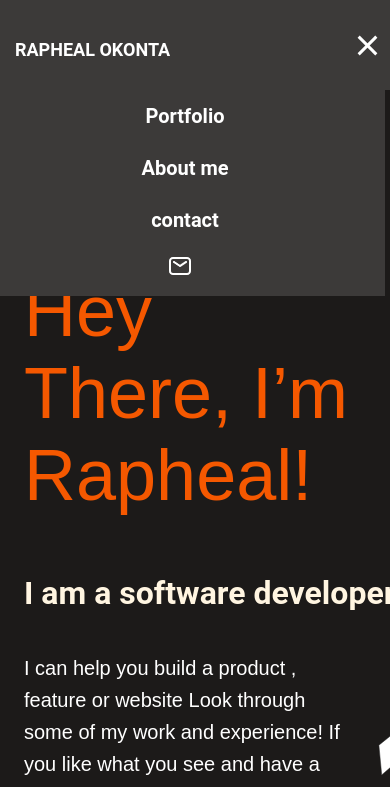
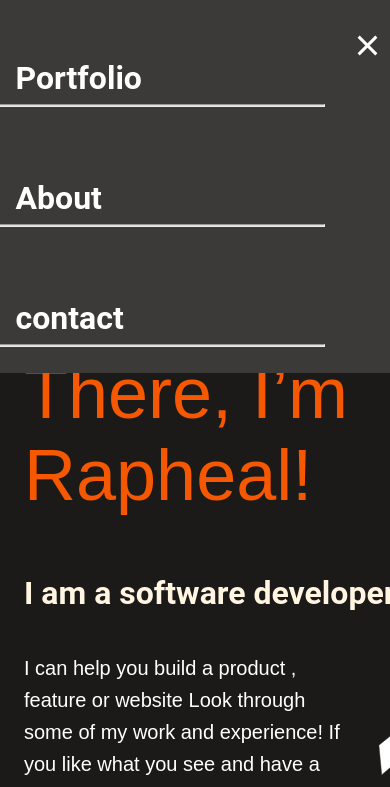
Before and after one commit to 3nityGitHub/Portfolio-setup, a website: page index.html in a window 390 px wide. Both pictures are taken after a click on the element 367 px from the left and 45 px from the top of the page. Shown: the top 787 px of the page. Drawn offline with Linux system fonts and the light colour scheme.

Commit message:
Modify HTML, CSS and JS files

```diff
--- a/index.html
+++ b/index.html
@@ -14,13 +14,16 @@
         <ul class="nav_menu">
           <li class="nav_item">
             <a href="#" class="nav_link">Portfolio</a>
+              <hr class="hr-line_break3">
           </li>
           <li class="nav_item">
-            <a href="#" class="nav_link">About me </a>
+            <a href="#" class="nav_link">About </a>
+          <hr class="hr-line_break3">
 
           </li>
           <li class="nav_item">
             <a href="#" class="nav_link">contact</a>
+            <hr class="hr-line_break3">
           </li>
                <img
             class="email_icon"
@@ -100,7 +103,7 @@
                     <div class="second_project first_project">
                         <div class="first_project_holder">
 
-                            <button class="see_project_button2">See Project</button>
+                            <button class="see_project_button2">See Projects</button>
                         </div>
                     </div>
                 </div>
--- a/script.js
+++ b/script.js
@@ -1,14 +1,17 @@
 let hamburgerIcon = document.querySelector('.hamburger_icon');
 let navMenu = document.querySelector('.nav_menu');
+let navBranding = document.querySelector('.nav_branding');
 
 hamburgerIcon.addEventListener('click', () => {
   hamburgerIcon.classList.toggle('active');
   navMenu.classList.toggle('active');
+  navBranding.classList.toggle('active');
 });
 
 document.querySelectorAll('.nav_link').forEach((n) =>
   n.addEventListener('click', () => {
     hamburgerIcon.classList.remove('active');
     navMenu.classList.remove('active');
+    navBranding.classList.remove('active');
   })
 );
--- a/style.css
+++ b/style.css
@@ -1,5 +1,3 @@
-
-
 li {
   list-style: none;
 }
@@ -38,7 +36,7 @@ a {
   transition: 0.7s ease;
 }
 
-.email_icon{
+.email_icon {
   margin-right: 20px;
 }
 .nav_link:hover {
@@ -57,6 +55,10 @@ a {
   transition: all 0.3s ease-in-out;
   background-color: #fff;
 }
+.hr-line_break3{
+  display: none;
+
+}
 
 @media (max-width: 768px) {
   .hamburger_icon {
@@ -71,33 +73,65 @@ a {
   .hamburger_icon.active .nav_email_icon:nth-child(3) {
     transform: translateY(-8px) rotate(-45deg);
   }
+
   .nav_menu {
-    position: fixed;
+    position: absolute;
     left: -180%;
     top: 70px;
     gap: 0;
+    font-size: 32px;
     display: flex;
     flex-direction: column;
     width: 100%;
-    text-align: center;
-    transition: 0.3s;
+    height: 35vh;
+    text-align: left;
+    transition: 0.5s;
+    margin-top: -2px;
+
     background-color: #3c3a39;
-    margin-left: -45px;
   }
+
+  .nav_link {
+    margin-left: 20px;
+  }
+
   .nav_item {
-    margin: 16px 0;
+
+    margin-left: -150px;
   }
+
+  .email_icon {
+    display: none;
+  }
+
   .nav_menu.active {
     left: 0;
   }
 
+
   .nav_branding {
+    opacity: 1;
     font-size: 18px;
     display: flex;
     flex-direction: row;
-  margin-left: 5px;
+    margin-left: 20px;
     margin-bottom: -10px;
+    transition: 0.4s;
+
   }
+
+   .nav_branding.active {
+    opacity: 0;
+  }
+.hr-line_break3{
+display: flex;
+flex-direction: row;
+width: 327px;
+height: 1px;
+
+
+}
+
 }
 
 body {
@@ -199,7 +233,6 @@ li {
 .nav_Header_Link {
   display: none;
 }
-
 
 .main_section {
   display: flex;
@@ -757,7 +790,6 @@ li {
     cursor: pointer;
   }
 
-
   .nav_Header_Link {
     display: flex;
     flex-direction: row;
@@ -791,7 +823,6 @@ li {
     background-color: #979493;
     color: #333;
   }
-
 
   .header_description {
     width: 566px;
```
Lines whose indentation alone changed are shown as unchanged.
